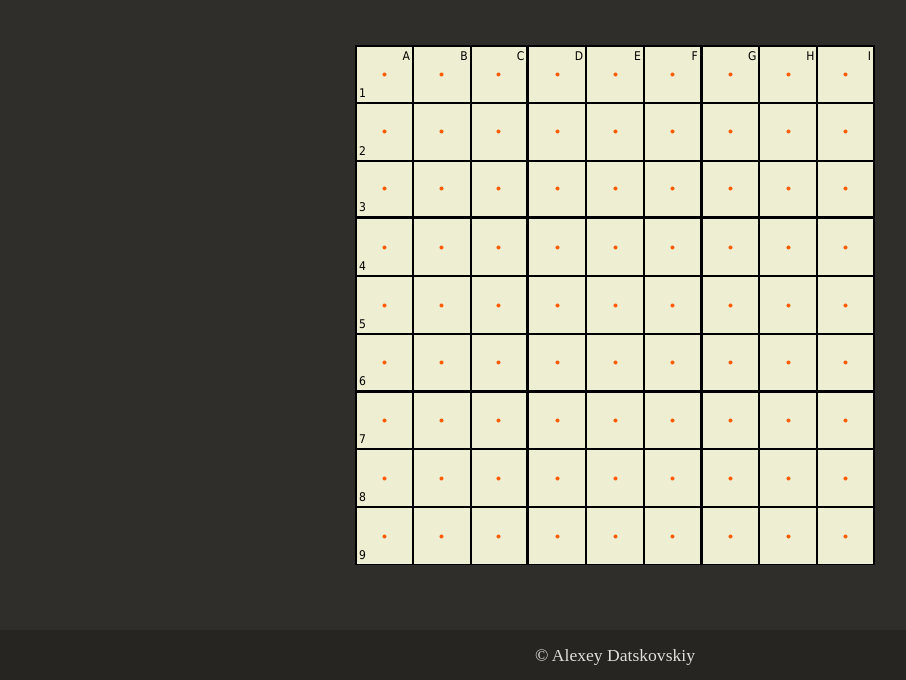
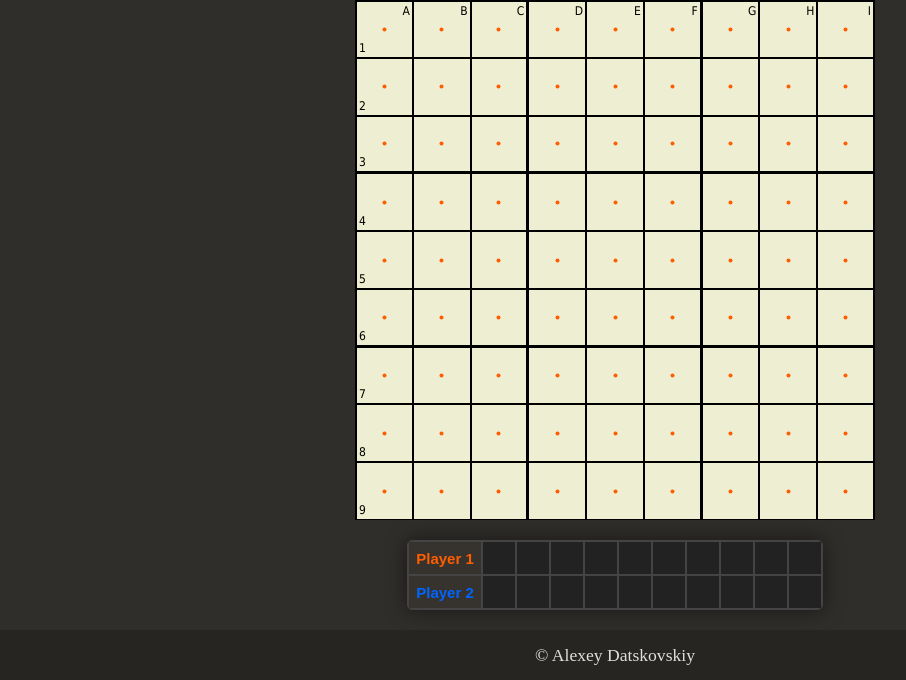
Before and after one commit to Alexdat2000/superXO, a website built with webpack: page game-page/src/index.html in a window 1280 px wide. Shown: the part 120-800 px from the top of the page, without its empty margins (25-931 px from the left). Built offline with nearby package versions, Linux system fonts and the light colour scheme.

Commit message:
Add move log

```diff
--- a/game-page/src/index.html
+++ b/game-page/src/index.html
@@ -15,7 +15,12 @@
 
 <main>
     <div class="chessboard" id="chessboard"></div>
+    <table class="move-log" id="move-log">
+        <tbody>
+        </tbody>
+    </table>
 </main>
+
 
 <footer>
     © Alexey Datskovskiy
--- a/game-page/src/scripts/board-layout.js
+++ b/game-page/src/scripts/board-layout.js
@@ -5,12 +5,15 @@ import moveBlue from "../assets/move-blue.svg"
 
 import {Place} from "./board-logic";
 import {CoordinatesToCoord, IndexToCoord, StringToCoord} from "./coord";
+import {UpdateMoveLog} from "./move-log";
 
 /**
  * @param {Board} state - The name to greet.
  */
 export function UpdateBoard(state) {
     console.log(state);
+    UpdateMoveLog(state.moves)
+
     const chessboard = document.getElementById("chessboard");
     chessboard.innerHTML = "";
     for (let row = 0; row < 9; row++) {
--- a/game-page/src/scripts/index.js
+++ b/game-page/src/scripts/index.js
@@ -1,5 +1,6 @@
 import "../styles/field.css"
 import "../styles/styles.css"
+import "../styles/move-log.css"
 
 import {Start} from "./board-logic";
 
--- /dev/null
+++ b/game-page/src/scripts/move-log.js
@@ -0,0 +1,37 @@
+export function UpdateMoveLog(log) {
+    const scoreboard = document.getElementById('move-log').getElementsByTagName('tbody')[0];
+
+    scoreboard.innerHTML = '';
+    let row1 = scoreboard.insertRow();
+    let row2 = scoreboard.insertRow();
+
+    let title1 = row1.insertCell()
+    title1.classList.add('log-player1');
+    title1.classList.add('log-title');
+    title1.textContent = "Player 1";
+    let title2 = row2.insertCell()
+    title2.classList.add('log-player2');
+    title2.classList.add('log-title');
+    title2.textContent = "Player 2";
+
+    for (let i = 0; i < 10; i++) {
+        let cell1 = row1.insertCell();
+        cell1.classList.add('log-cell');
+        cell1.classList.add('log-player1');
+        let cell2 = row2.insertCell();
+        cell2.classList.add('log-cell');
+        cell2.classList.add('log-player2');
+    }
+
+    let len = Math.min(10, Math.floor(log.length / 2))
+    for (let i = 0; i < len; i++) {
+        let move = log.slice(log.length - len * 2, log.length - len * 2 + 2);
+        if (i % 2 === 0) {
+            let cell = row1.getElementsByTagName('td')[i + 1];
+            cell.textContent = move;
+        } else {
+            let cell = row2.getElementsByTagName('td')[i + 1];
+            cell.textContent = move;
+        }
+    }
+}
--- /dev/null
+++ b/game-page/src/styles/move-log.css
@@ -0,0 +1,48 @@
+.move-log {
+    border-collapse: collapse;
+    box-shadow: 0 0 20px rgba(0, 0, 0, 0.5);
+
+    font-family: Arial, sans-serif;
+    font-weight: bold;
+    background-color: #222;
+    color: #ddd;
+    display: flex;
+    justify-content: center;
+    align-items: center;
+    margin: 10px 0;
+}
+
+table.move-log {
+    border-collapse: separate;
+    border-spacing: 0;
+    border: 1px solid #444;
+    border-radius: 5px;
+    overflow: hidden;
+}
+
+.move-log th, .move-log td {
+    border: 1px solid #444;
+    text-align: center;
+}
+
+.move-log th {
+    background-color: #262421;
+}
+
+.log-cell {
+    width: 30px;
+    height: 30px;
+}
+
+.log-title {
+    width: 70px;
+    background-color: #36332f;
+}
+
+.log-player1 {
+    color: #ff5d00
+}
+
+.log-player2 {
+    color: #0065ff;
+}
--- a/game-page/src/styles/styles.css
+++ b/game-page/src/styles/styles.css
@@ -20,6 +20,7 @@ header {
 
 main {
   display: flex;
+  flex-direction: column;
   justify-content: center;
   align-items: center;
 }
```
